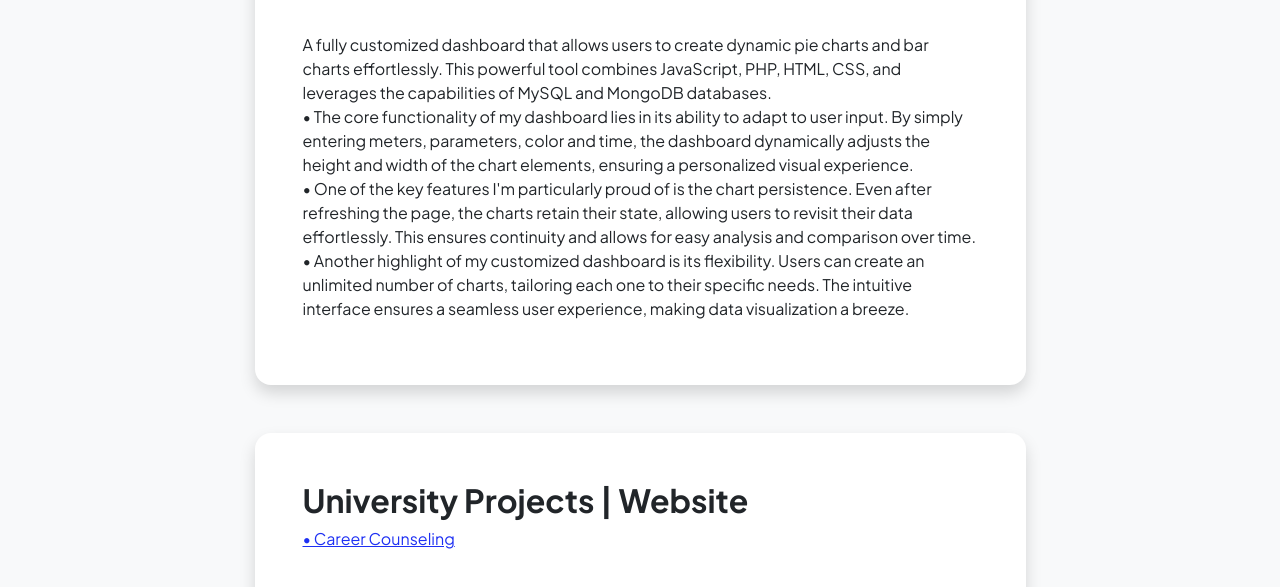
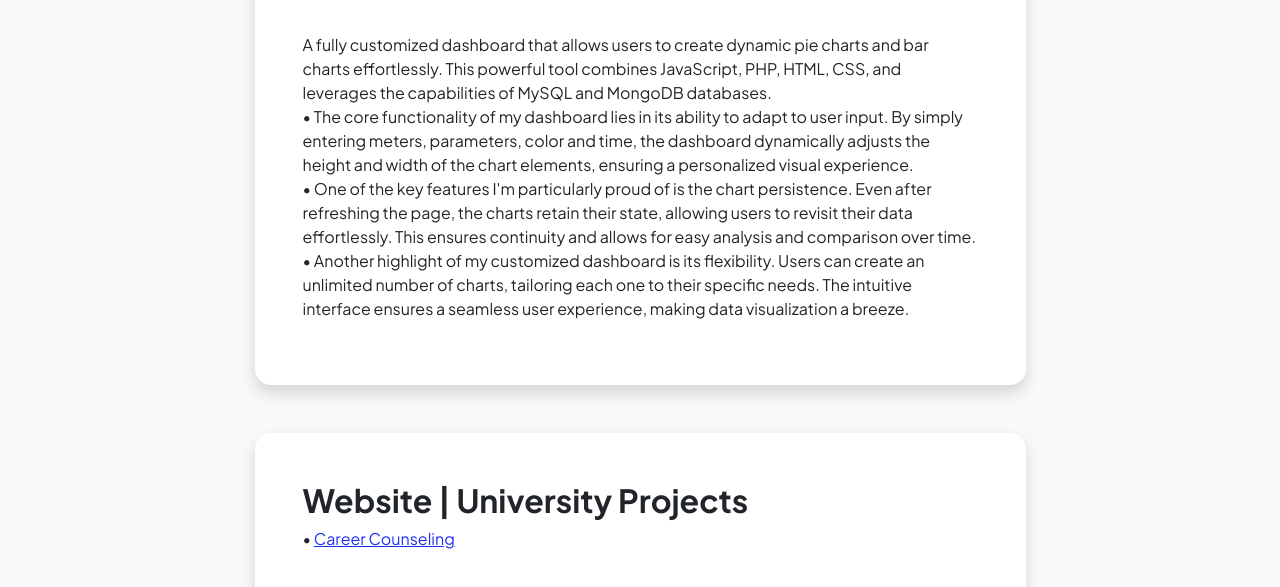
Before and after one commit to hammad-javed265/portfolio, a plain HTML site: page projects.html in a window 1280 px wide. Shown: the part 365-952 px from the top of the page. Drawn offline with nearby package versions, Linux system fonts and the light colour scheme.

Commit message:
Update projects.html

```diff
--- a/projects.html
+++ b/projects.html
@@ -64,8 +64,8 @@
                                 <div class="card-body p-0">
                                     <div class="d-flex align-items-center">
                                         <div class="p-5">
-                                            <h2 class="fw-bolder">University Projects | Website</h2>
-                                            <a href="www.careercounselingpk.com"><p>• Career Counseling  </p></a><br>
+                                            <h2 class="fw-bolder">Website | University Projects</h2>
+                                            <p>• <a href="www.careercounselingpk.com">Career Counseling  </a></p><br>
                                             <h2 class="fw-bolder">Internet of Things | University Projects</h2>
                                                <p>• HT11 sensor data display through Arduino </p><br>
 
```
